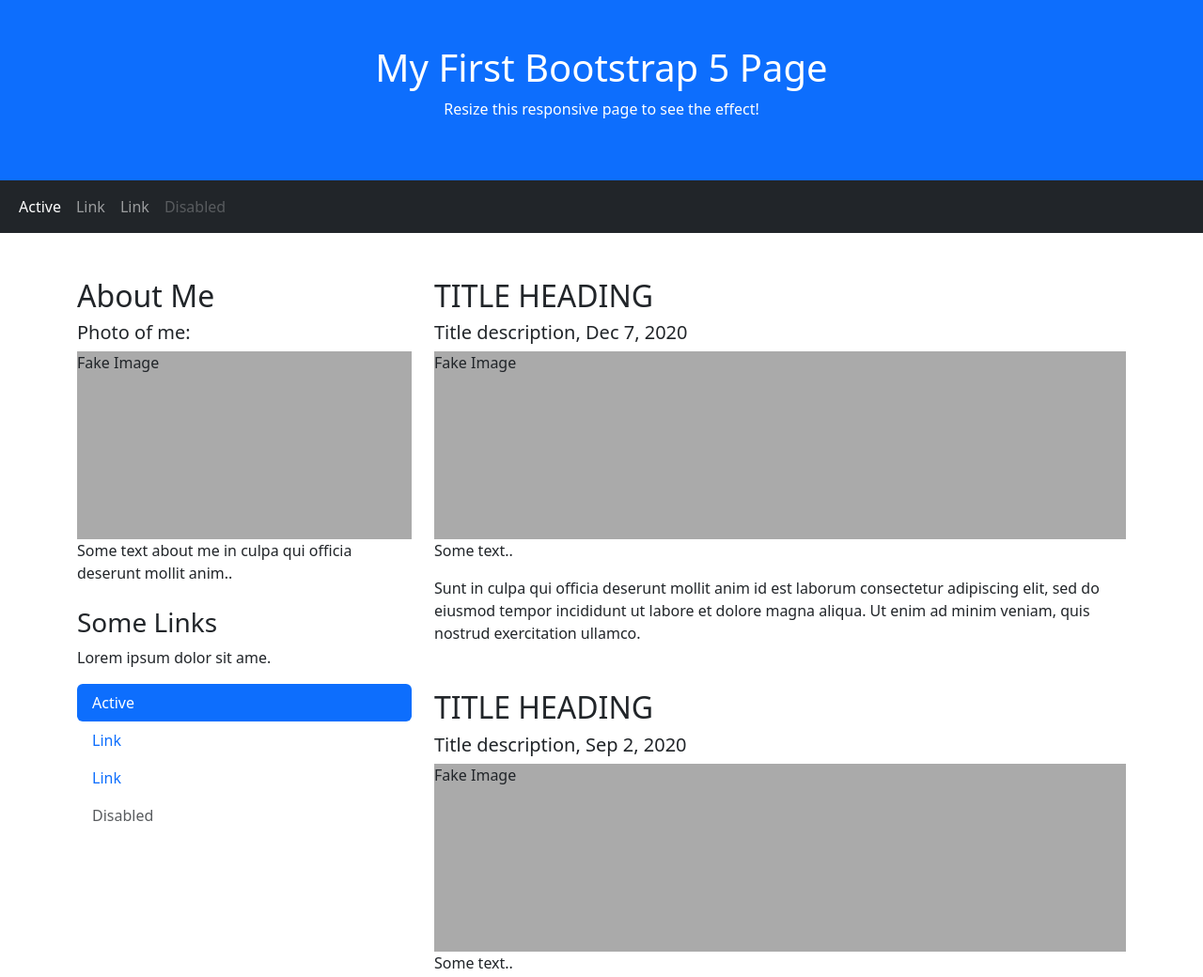
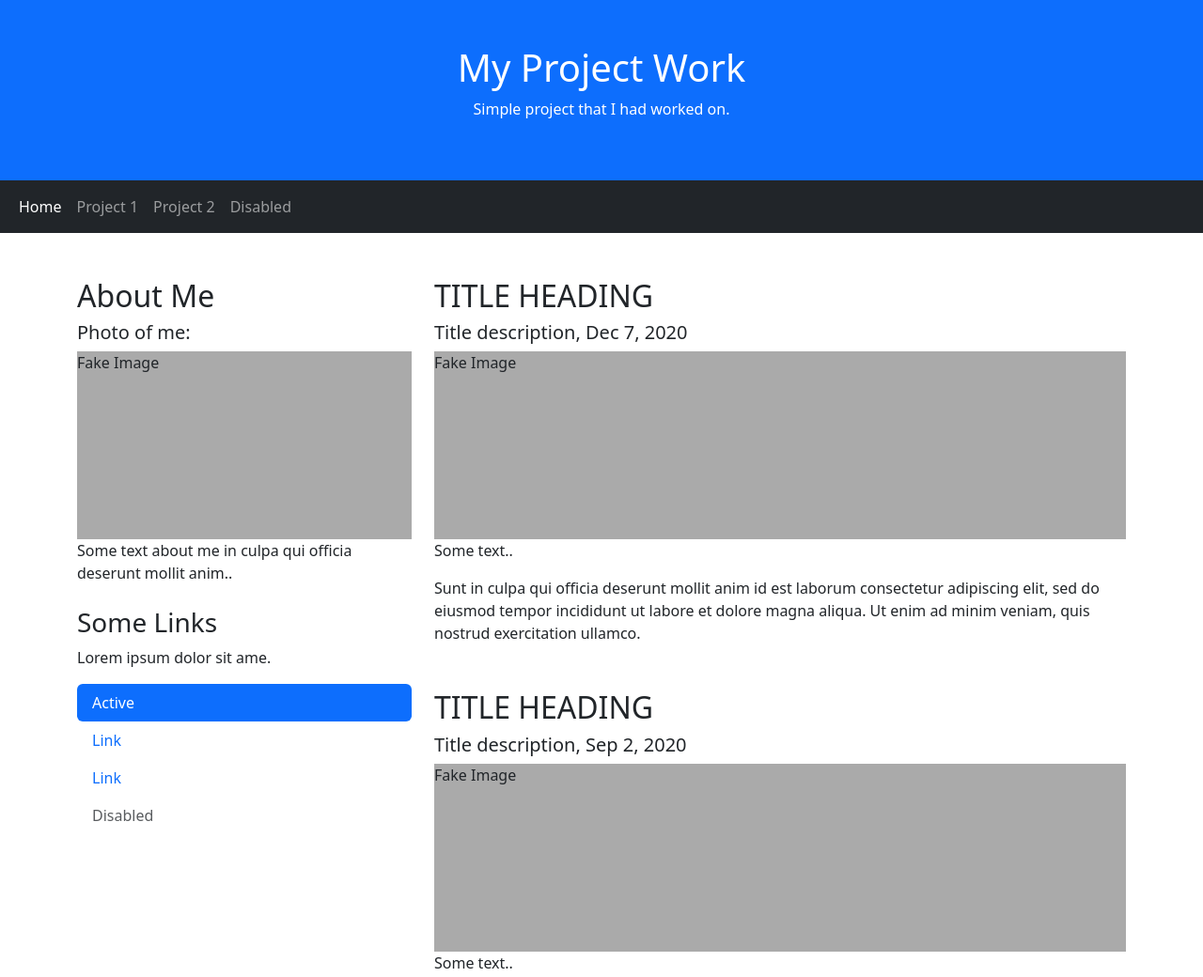
Before and after one commit to po-gurungpuja/MyProjectWork, a plain HTML site: page index.html in a window 1280 px wide. Shown: the top 1040 px of the page at 94% size. Drawn offline with nearby package versions, Linux system fonts and the light colour scheme.

Commit message:
add Hangman to Home page

```diff
--- a/index.html
+++ b/index.html
@@ -16,24 +16,24 @@
 <body>
 
 <div class="p-5 bg-primary text-white text-center">
-  <h1>My First Bootstrap 5 Page</h1>
-  <p>Resize this responsive page to see the effect!</p>
+  <h1>My Project Work</h1>
+  <p>Simple project that I had worked on.</p>
 </div>
 
 <nav class="navbar navbar-expand-sm bg-dark navbar-dark">
   <div class="container-fluid">
     <ul class="navbar-nav">
       <li class="nav-item">
-        <a class="nav-link active" href="#">Active</a>
+        <a class="nav-link active" href="#">Home</a>
       </li>
       <li class="nav-item">
-        <a class="nav-link" href="#">Link</a>
+        <a class="nav-link" href="Hangman/index.html">Project 1</a>
       </li>
       <li class="nav-item">
-        <a class="nav-link" href="#">Link</a>
+        <a class="nav-link" href="#">Project 2</a>
       </li>
       <li class="nav-item">
-        <a class="nav-link disabled" href="#">Disabled</a>
+        <a class="nav-link" href="#">Disabled</a>
       </li>
     </ul>
   </div>
```
Also changed, not shown: Hangman/index.html (+1 -1 lines).
